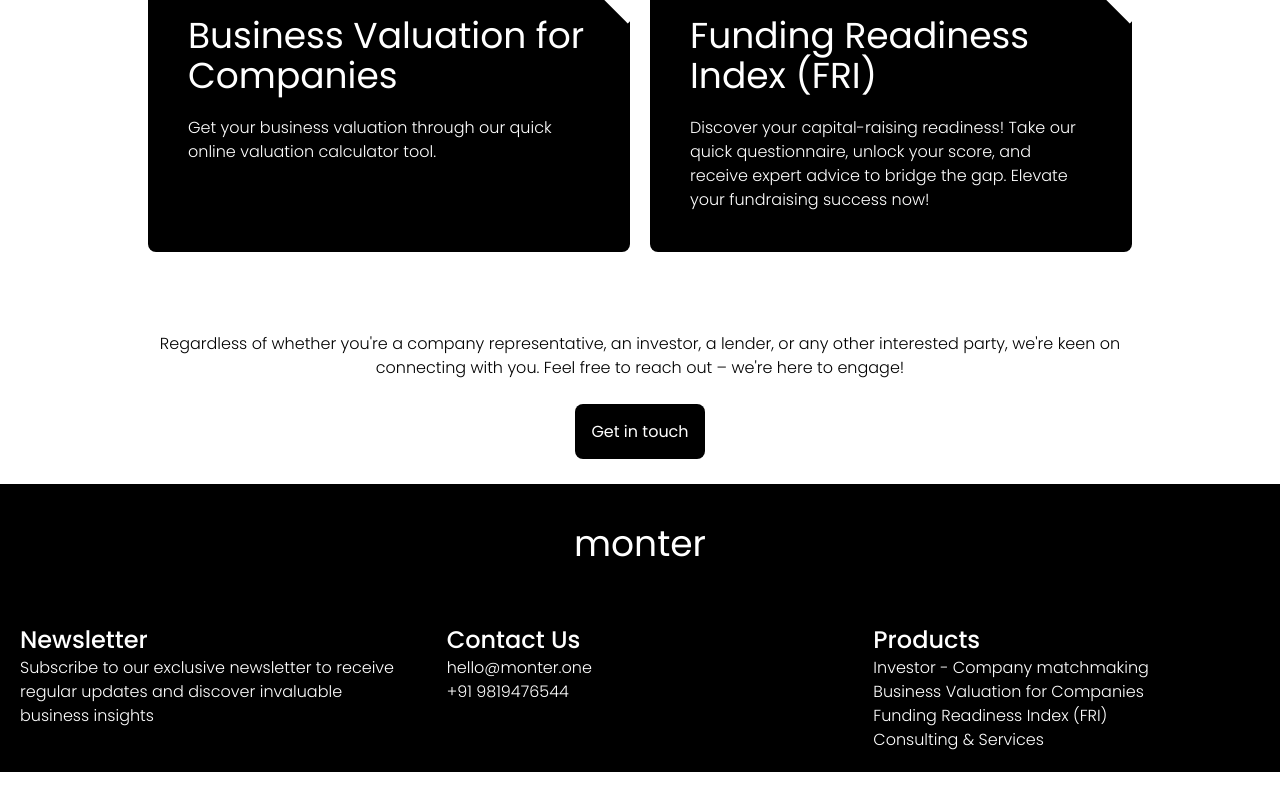
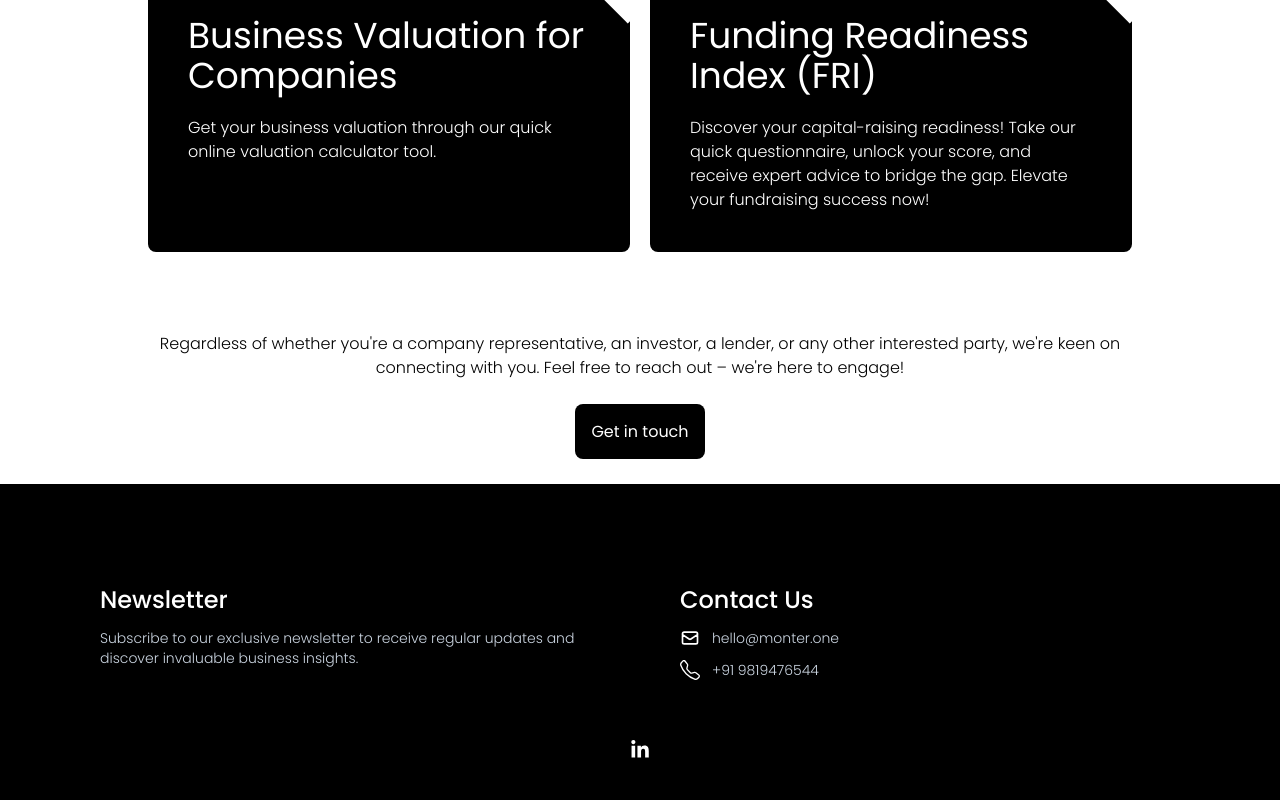
Before and after one commit to ameeshagireesh/odyssey-frontend, a Next.js app: page / in a window 1280 px wide. Shown: the part 2314-3114 px from the top of the page. Before the commit the page ends 3086 px from the top, so only its background shows below. Built offline with nearby package versions, Linux system fonts and the light colour scheme.

Commit message:
fix: footer fix

```diff
--- a/src/components/Footer/Footer.jsx
+++ b/src/components/Footer/Footer.jsx
@@ -1,24 +1,45 @@
+import { HiOutlineMail } from "react-icons/hi";
+import { BsTelephone } from "react-icons/bs";
+import { FaLinkedinIn } from "react-icons/fa";
+
 const Footer = () => {
     return (
-        <div className="flex-col space-y-10 bg-black text-white p-5">
-            <div className="font-normal text-4xl text-center p-5">monter</div>
-            <div className="flex space-x-10">
-                <div className="flex-col w-1/3 font-light text-base">
-                    <p className="font-medium text-2xl">Newsletter</p>
-                    <p>Subscribe to our exclusive newsletter to receive regular updates and discover invaluable business insights</p>
+        <div className="flex-col space-y-10 bg-black text-white p-10">
+            <div className="flex space-x-10 m-10">
+                <div className="flex-col w-1/2 font-light text-base m-5 space-y-3">
+                    <p className="font-medium text-2xl">
+                        Newsletter
+                    </p>
+                    <p className="font-light text-sm text-slate-300">
+                        Subscribe to our exclusive newsletter to receive regular updates and discover invaluable business insights.
+                    </p>
                 </div>
-                <div className="flex-col w-1/3 font-light text-base">
-                    <p className="font-medium text-2xl">Contact Us</p>
-                    <p>hello@monter.one</p>
-                    <p>+91 9819476544</p>
+                <div className="flex-col w-1/2 font-light text-base m-5 space-y-3">
+                    <p className="font-medium text-2xl">
+                        Contact Us
+                    </p>
+                    <div className="flex space-x-3">
+                        <a href="mailto:hello@monter.one">
+                            <HiOutlineMail size={20} />
+                        </a>
+                        <p className="font-light text-sm text-slate-300">
+                            hello@monter.one
+                        </p>
+                    </div>
+                    <div className="flex space-x-3">
+                        <a href="tel:+919819476544">
+                            <BsTelephone size={20} />
+                        </a>
+                        <p className="font-light text-sm text-slate-300">
+                            +91 9819476544
+                        </p>
+                    </div>
                 </div>
-                <div className="flex-col w-1/3 font-light text-base">
-                    <p className="font-medium text-2xl">Products</p>
-                    <p>Investor - Company matchmaking</p>
-                    <p>Business Valuation for Companies</p>
-                    <p>Funding Readiness Index (FRI)</p>
-                    <p>Consulting & Services</p>
-                </div>
+            </div>
+            <div className="flex justify-center ">
+                <a href="https://www.linkedin.com/company/monter-one/">
+                    <FaLinkedinIn size={20} />
+                </a>
             </div>
         </div>
     )
```
